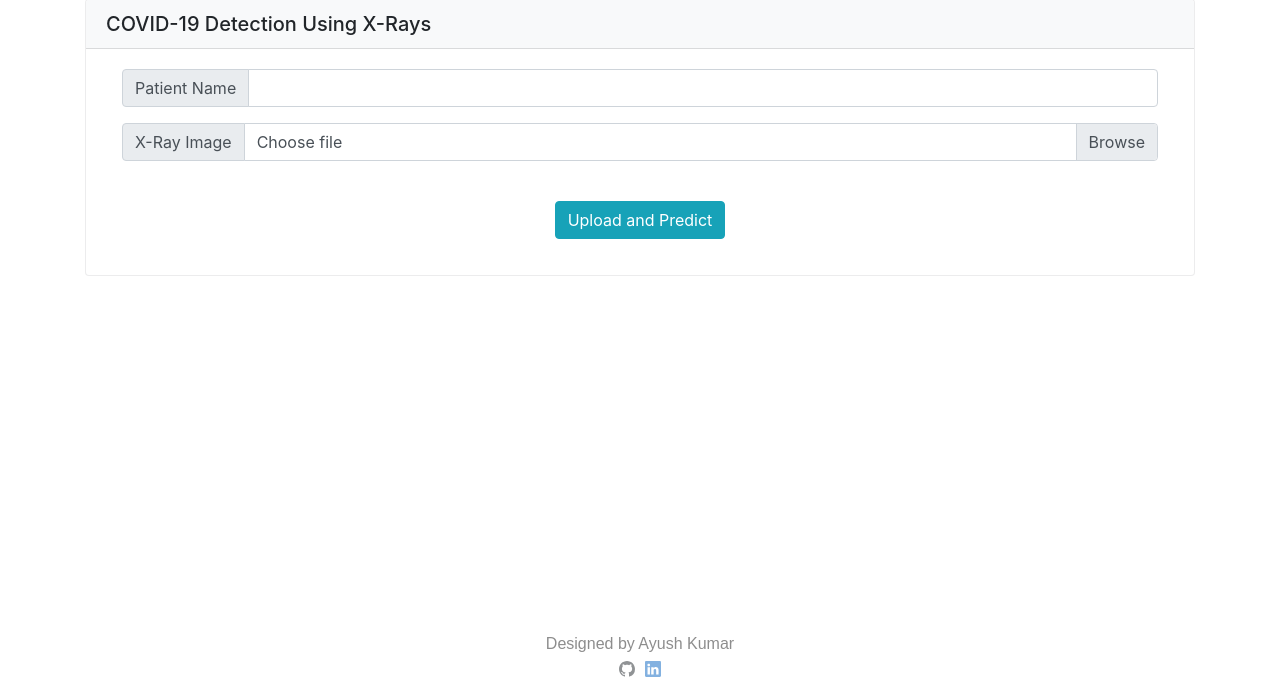
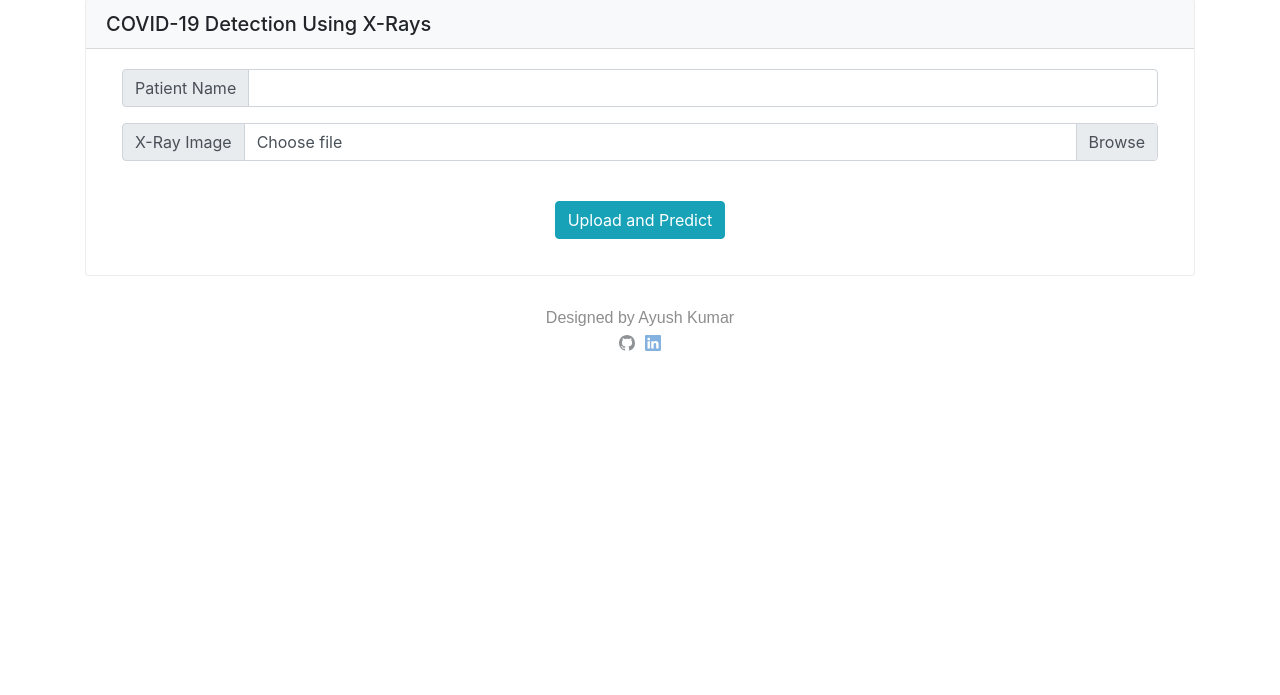
Before and after one commit to ayush9304/Covid19-Detector, a Django app: page / in a window 1280 px wide. Shown: the part 105-800 px from the top of the page. Run offline with Django 3.2, Linux system fonts and the light colour scheme; some libraries are stand-ins or nearby versions.

Commit message:
resolved footer position in index.html

```diff
--- a/templates/main/index.html
+++ b/templates/main/index.html
@@ -84,7 +84,7 @@
 			{% endif %}
 
 		</div>
-        <div class="footer" style="position: absolute;">
+        <div class="footer">
         <div>Designed by Ayush Kumar</div>
         <div id="links">
             <div>
```
